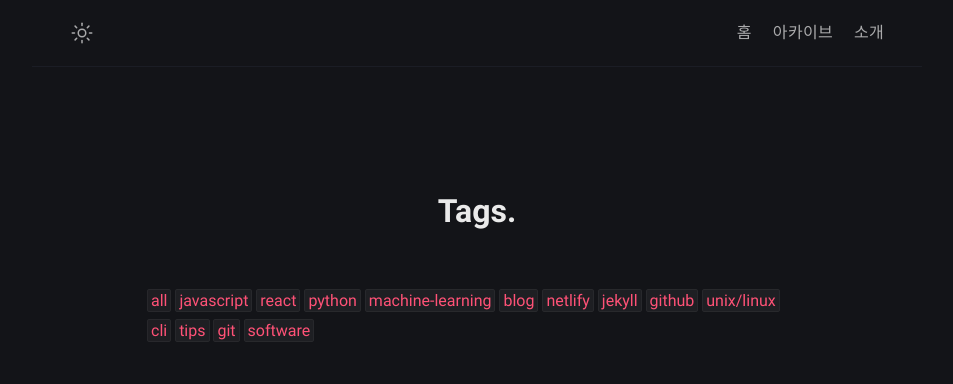
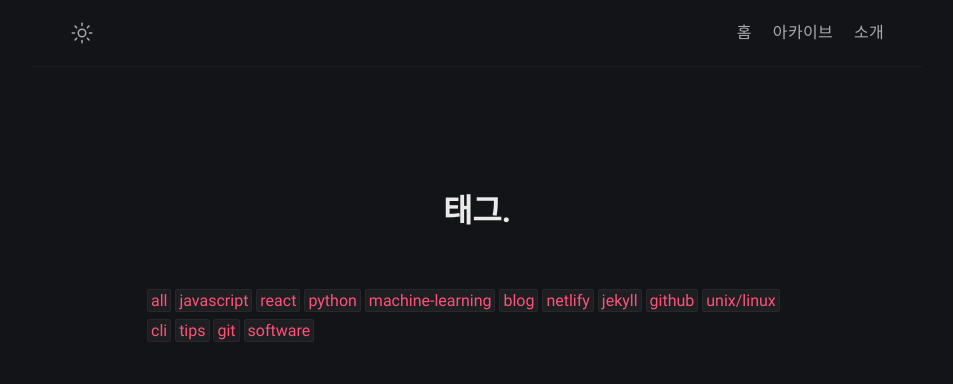
Before and after one commit to kimhodol/hodol-aa96c, a Jekyll site: the page built from tags.html, in a window 1280 px wide. Shown: the top 384 px of the page, without its empty margins (163-1116 px from the left). Built offline with Jekyll 4.4.1, drawn with Linux system fonts in a browser that asks for light colours.

Commit message:
tags.html: changed

```diff
--- a/tags.html
+++ b/tags.html
@@ -1,5 +1,5 @@
 ---
-title: Tags
+title: 태그
 permalink: /tags/
 layout: page
 excerpt: Sorted article by tags.
```
